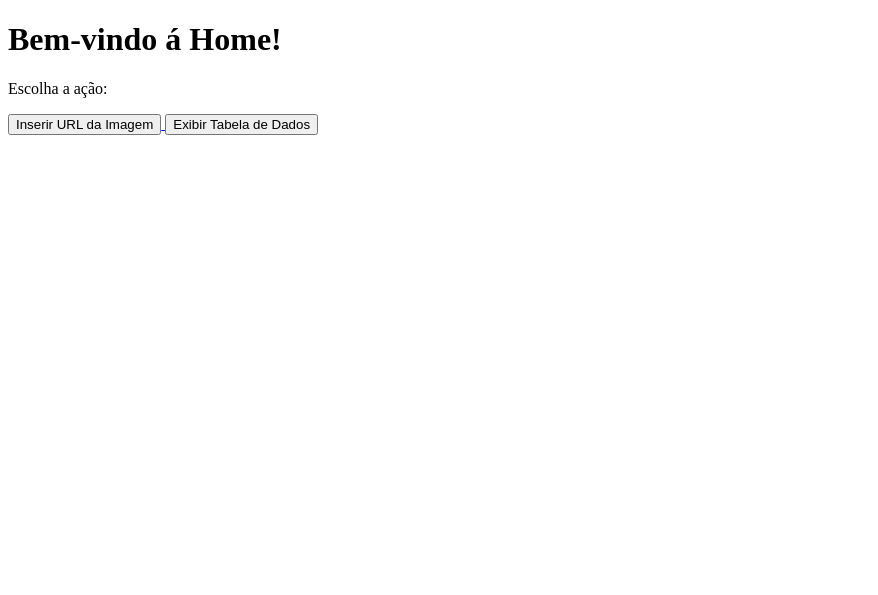
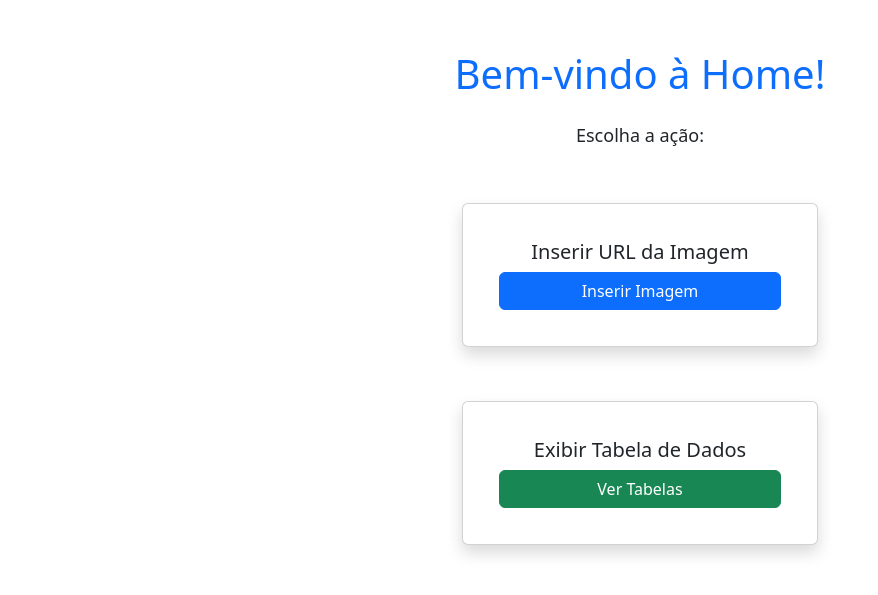
Before and after one commit to LuanGFRicardo/Desafio-Django, a Django app: page / in a window 1280 px wide. Shown: the top 595 px of the page, without its empty margins (0-878 px from the left). Run offline with Django 5.2, Linux system fonts and the light colour scheme.

Commit message:
Inserção de Estilo e Melhorias Finais,

```diff
--- /dev/null
+++ b/desafio_django/principal/static/css/styles.css
@@ -0,0 +1,73 @@
+body {
+    background-color: #f8f9fa;
+    font-family: Arial, sans-serif;
+}
+
+.container {
+    margin-top: 50px;
+    max-width: 800px;
+}
+
+h1 {
+    text-align: center;
+    margin-bottom: 20px;
+    color: #343a40;
+}
+
+p {
+    font-size: 18px;
+}
+
+img {
+    display: block;
+    margin: 20px auto;
+    max-height: 500px;
+}
+
+.custom-table {
+    width: 100%;
+    border: 1px solid #dee2e6;
+    border-collapse: collapse;
+    margin-bottom: 20px;
+}
+
+th {
+    background-color: #007bff;
+    color: white;
+    padding: 10px;
+}
+
+td {
+    padding: 15px;
+    text-align: center;
+}
+
+.table-hover tbody tr:hover {
+    background-color: #f1f1f1;
+}
+
+.btn-custom {
+    width: 100%;
+    padding: 10px;
+    font-size: 16px;
+}
+
+.card {
+    border-radius: 15px;
+    padding: 20px;
+    margin-top: 30px;
+    transition: transform 0.3s ease, box-shadow 0.3s ease;
+}
+
+.card:hover {
+    transform: translateY(-5px);
+    box-shadow: 0 4px 8px rgba(0, 0, 0, 0.2);
+}
+
+.card-body {
+    text-align: center;
+}
+
+.mt-4 {
+    margin-top: 20px;
+}
--- a/desafio_django/principal/templates/principal/home.html
+++ b/desafio_django/principal/templates/principal/home.html
@@ -1,20 +1,47 @@
+{% load static %}
+
 <!DOCTYPE html>
-<html>
+<html lang="pt-br">
     <head>
+        <meta charset="UTF-8">
+        <meta name="viewport" content="width=device-width, initial-scale=1.0">
         <title>Home</title>
+        <!-- Estilos -->
+        <link href="{% static 'css/styles.css' %}" rel="stylesheet">
+        <link href="https://cdn.jsdelivr.net/npm/bootstrap@5.3.0-alpha3/dist/css/bootstrap.min.css" rel="stylesheet">
     </head>
     <body>
-        <h1>Bem-vindo á Home!</h1>
-        <p>Escolha a ação:</p>
+        <div class="container">
+            <!-- Título da página -->
+            <h1 class="text-primary mb-4">Bem-vindo à Home!</h1>
+            <p class="text-center mb-4">Escolha a ação:</p>
 
-        <!-- Botão para ir à página de inserção da URL de imagem -->
-        <a href="{% url 'image_url' %}">
-            <button>Inserir URL da Imagem</button>
-        </a>
+            <!-- Botão para ir à página de inserção da URL de imagem -->
+            <div class="row justify-content-center">
+                <div class="col-md-4">
+                    <div class="card shadow">
+                        <div class="card-body">
+                            <h5 class="card-title">Inserir URL da Imagem</h5>
+                            <a class="btn btn-primary btn-custom" href="{% url 'image_url' %}">Inserir Imagem</a>
+                        </div>
+                    </div>
+                </div>
+            </div>
 
-        <!-- Botão para ir à página que exibe os dados da tabela CSV -->
-        <a href="{% url 'exibir_tabela' %}">
-            <button>Exibir Tabela de Dados</button>
-        </a>
+            <!-- Botão para ir à página que exibe os dados da tabela CSV -->
+            <div class="row justify-content-center mt-4">
+               <div class="col-md-4">
+                    <div class="card shadow">
+                        <div class="card-body">
+                            <h5 class="card-title">Exibir Tabela de Dados</h5>
+                            <a class="btn btn-success btn-custom" href="{% url 'exibir_tabela' %}">Ver Tabelas</a>
+                        </div>
+                    </div>
+                </div>
+            </div>
+
+        </div>
+
+        <script src="https://cdn.jsdelivr.net/npm/bootstrap@5.3.0-alpha3/dist/js/bootstrap.bundle.min.js"></script>
     </body>
 </html>
```
Also changed, not shown: desafio_django/principal/templates/principal/exibir_tabela.html (+19 -19 lines), desafio_django/principal/templates/principal/image_url.html (+25 -9 lines), README.md.
